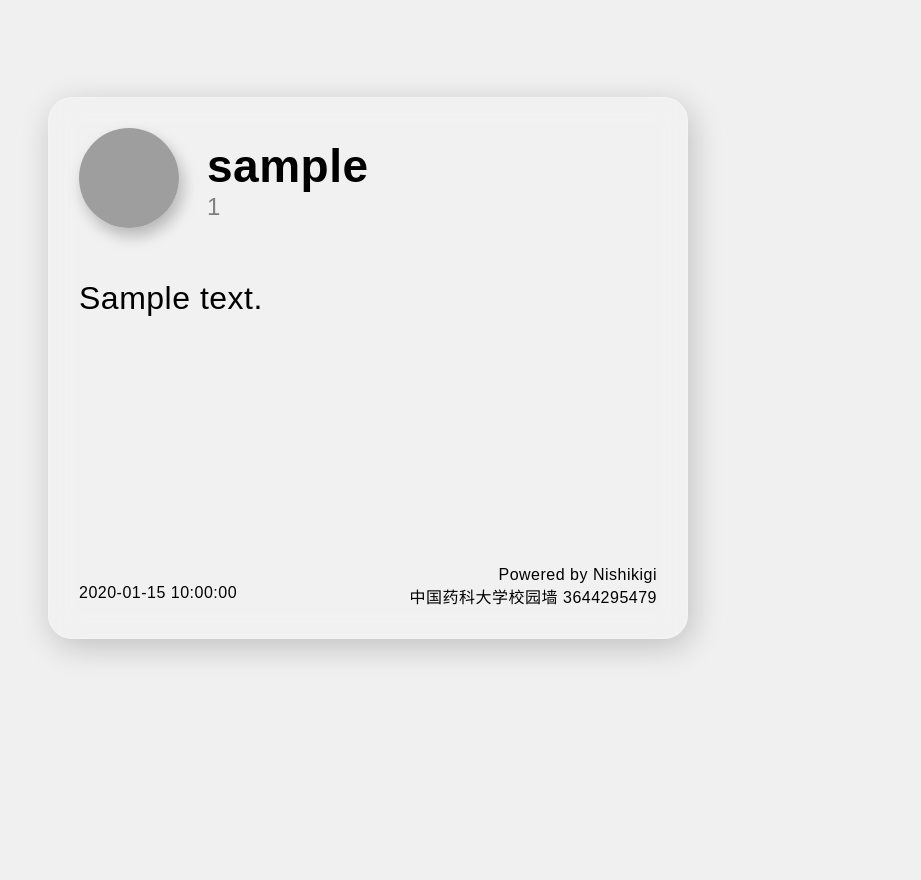
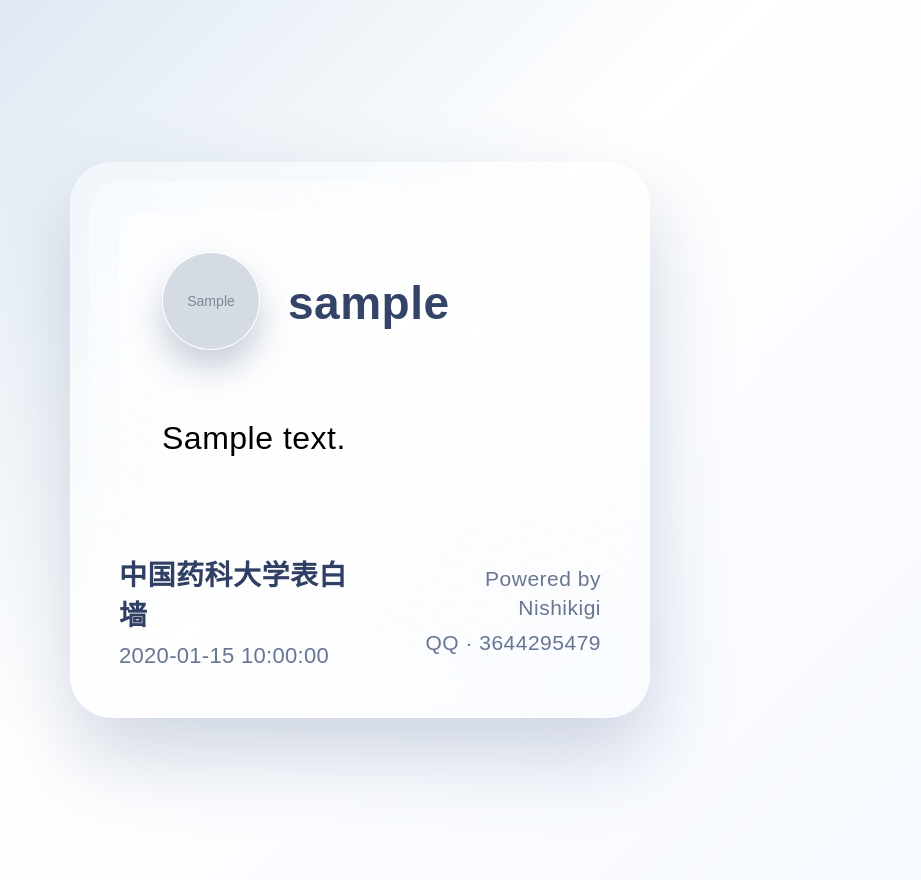
Before and after one commit to sx120609/Nishikigi, a Python web app: template templates/normal.html in a window 1280 px wide. Shown: the whole page, without its empty margins (0-921 px from the left). Before the commit the page ends 658 px from the top, so only its background shows below. Run offline with Jinja, Linux system fonts and the light colour scheme; the template is opened without the code that fills it: most values are stand-ins (such as "Sample title", 1, 10 or a date in 2020); grey boxes marked "Sample" are stand-in pictures; grey boxes are pictures that could not be loaded.

Commit message:
Refine card spacing and bubble sizing

```diff
--- a/src/agent.py
+++ b/src/agent.py
@@ -38,7 +38,7 @@ def is_known_command(raw: str) -> bool:
 
 async def ai_suggest_intent(raw: str) -> dict:
     prompt = (
-        "你是“苏州实验中学校墙”的智能助手, 任务是把用户短文本映射为墙的命令或友好回复。"
+        "你是“中国药科大学表白墙”的智能助手, 任务是把用户短文本映射为墙的命令或友好回复。"
         '最终请返回 JSON: {"intent_candidates":[{"label":"","suggestion":"","confidence":"","reason":""}]}\n\n'
         f"墙的指令和说明:  \n"
         f"#帮助:  查看使用说明。\n"
--- a/src/core.py
+++ b/src/core.py
@@ -251,6 +251,7 @@ async def end(msg: PrivateMessage):
         user=None if ses.anonymous else msg.sender,
         contents=ses.contents,
         admin=any(map(lambda v: v["user_id"] == msg.sender.user_id, vips)),
+        avatar_seed=msg.sender.user_id if ses.anonymous else None,
     )
 
     await msg.reply(
--- a/templates/normal.html
+++ b/templates/normal.html
@@ -5,62 +5,104 @@
     <style>
         body {
             font-family: "SF Pro", "PingFang SC", "Apple Color Emoji", Arial, sans-serif;
-            align-items: center;
             width: 720px;
             min-height: 720px;
-            background-color: #f0f0f0;
+            margin: 0;
+            background: linear-gradient(135deg, #dfe9f3 0%, #ffffff 35%, #f2f6ff 100%);
             display: flex;
+            align-items: center;
             justify-content: center;
             letter-spacing: 0.5px;
+            padding: 80px 0;
         }
         .card {
+            position: relative;
+            width: 580px;
+            min-height: 520px;
+            border-radius: 42px;
+            padding: 48px;
+            box-sizing: border-box;
+            background: linear-gradient(145deg, rgba(255, 255, 255, 0.38), rgba(255, 255, 255, 0.06));
+            box-shadow: 0 36px 80px rgba(62, 93, 136, 0.25);
+            border: 1px solid rgba(255, 255, 255, 0.32);
+            backdrop-filter: blur(28px) saturate(140%);
+            -webkit-backdrop-filter: blur(28px) saturate(140%);
+        }
+        .card::before {
+            content: "";
+            position: absolute;
+            inset: 18px;
+            border-radius: 34px;
+            background: radial-gradient(circle at 30% 20%, rgba(255, 255, 255, 0.45), transparent 60%),
+                        radial-gradient(circle at 85% 35%, rgba(255, 255, 255, 0.28), transparent 55%),
+                        linear-gradient(160deg, rgba(255, 255, 255, 0.24), rgba(255, 255, 255, 0.02));
+            pointer-events: none;
+            mix-blend-mode: screen;
+        }
+        .card-inner {
+            position: relative;
+            z-index: 1;
             display: flex;
             flex-direction: column;
-            margin: 40px;
-            padding: 30px;
-            width: 100%;
-            min-height: 480px;
-            justify-content: space-between;
-            z-index: 1;
-            background: rgba(255, 255, 255, 0.12);
-            border-radius: 24px;
-            box-shadow: 4px 8px 32px rgba(0, 0, 0, 0.2);
-            backdrop-filter: blur(15px);
-            -webkit-backdrop-filter: blur(15px);
-            border: 1px solid rgba(255, 255, 255, 0.2);
+            min-height: 100%;
+            justify-content: flex-start;
+            gap: 48px;
         }
         .user {
             display: flex;
             align-items: center;
-            margin-bottom: 24px;
+            margin-bottom: 32px;
         }
         .avatar img {
-            width: 100px;
-            height: 100px;
+            width: 96px;
+            height: 96px;
             margin-right: 28px;
             border-radius: 50%;
             object-fit: cover;
-            box-shadow: 4px 8px 16px rgba(0,0,0,0.25);       /* 再加一点阴影层次 */
+            box-shadow: 0 18px 32px rgba(44, 66, 109, 0.25);
+            border: 1px solid rgba(255, 255, 255, 0.55);
+        }
+        .messages {
+            display: flex;
+            flex-direction: column;
+            gap: 24px;
+            align-items: flex-start;
         }
         .message {
-            display: inline-block;
-            max-width: 100%;
-            border-radius: 24px;
-            margin-bottom: 18px;
-            line-height: 1.5;
+            display: flex;
+            width: 100%;
+        }
+        .bubble {
+            display: inline-flex;
+            flex-direction: column;
+            align-items: flex-start;
+            border-radius: 26px;
+            line-height: 1.55;
             font-size: 32px;
             word-wrap: break-word;
+            word-break: break-word;
+            text-align: left;
+            max-width: 100%;
+            background: transparent;
         }
-        .message_border {
-            padding: 6px 14px;
-            background: rgba(255, 255, 255, 0.05);
-            box-shadow: 4px 8px 20px rgba(0, 0, 0, 0.2);
-            backdrop-filter: blur(15px);
-            -webkit-backdrop-filter: blur(15px);
-            border: 1px solid rgba(255, 255, 255, 0.2);
+        .bubble--text {
+            padding: 22px 28px;
+            background: linear-gradient(120deg, rgba(255, 255, 255, 0.42), rgba(255, 255, 255, 0.16));
+            box-shadow: 0 20px 40px rgba(74, 106, 157, 0.22);
+            backdrop-filter: blur(22px);
+            -webkit-backdrop-filter: blur(22px);
+            border: 1px solid rgba(255, 255, 255, 0.34);
+            max-width: min(520px, 100%);
         }
-        .message img {
-            max-width: 480px;
+        .bubble--media {
+            padding: 0;
+            max-width: min(520px, 100%);
+            background: none;
+            box-shadow: none;
+            border: none;
+        }
+        .bubble img {
+            max-width: 520px;
             border-radius: 24px;
             display: block;
             margin: 8px 0px;
@@ -78,6 +120,47 @@
             padding: 0 !important;
             transform: translateY(-0.1em);
         }
+        .card-content {
+            padding: 40px 42px;
+            border-radius: 28px;
+            background: linear-gradient(165deg, rgba(255, 255, 255, 0.45), rgba(255, 255, 255, 0.08));
+            border: 1px solid rgba(255, 255, 255, 0.42);
+            box-shadow: inset 0 1px 0 rgba(255, 255, 255, 0.55), inset 0 -1px 0 rgba(255, 255, 255, 0.18);
+            display: flex;
+            flex-direction: column;
+            gap: 28px;
+        }
+        .footer {
+            margin-top: auto;
+            display: flex;
+            justify-content: space-between;
+            align-items: center;
+            gap: 32px;
+            color: rgba(40, 60, 100, 0.7);
+        }
+        .footer-info {
+            display: flex;
+            flex-direction: column;
+            gap: 10px;
+        }
+        .footer-brand {
+            font-size: 28px;
+            font-weight: 600;
+            color: rgba(30, 48, 88, 0.92);
+        }
+        .footer-date {
+            font-size: 22px;
+            letter-spacing: 0.3px;
+        }
+        .footer-meta {
+            display: flex;
+            flex-direction: column;
+            align-items: flex-end;
+            gap: 6px;
+            font-size: 21px;
+            line-height: 1.4;
+            text-align: right;
+        }
         .rainbow {
             background: linear-gradient(90deg, #fbc2eb, #a6c1ee);
             -webkit-background-clip: text;
@@ -85,39 +168,27 @@
             color: transparent;
             text-shadow: 0 2px 20px rgba(0, 114, 255, 0.15);
         }
-
-        .blur-bg {
-            width: 100%;
-            position: absolute;
-            background: radial-gradient(at 30% 30%, rgba(255, 0, 150, 0.1), transparent 60%),
-                        radial-gradient(at 70% 70%, rgba(0, 200, 255, 0.15), transparent 60%),
-                        radial-gradient(at 50% 50%, rgba(255, 255, 0, 0.15), transparent 60%);
-            filter: blur(100px);
-            z-index: -1;
-        }
     </style>
 </head>
 
 <body>
-<div class="blur-bg"></div>
 <div class="card">
-    <div>
+    <div class="card-inner">
+        <div class="card-content">
             <div class="user">
                 <div class="avatar">
-                <img src="https://q1.qlogo.cn/g?b=qq&nk={{ user_id }}&s=100" alt="头像">
+                    <img src="{{ avatar_src }}" alt="头像">
                 </div>
-            <div >
-                <div class="{% if admin %}rainbow{% endif %}" style="font-size: 46px; font-weight: bold;">
+                <div>
+                    <div class="{% if admin %}rainbow{% endif %}" style="font-size: 46px; font-weight: 600; color: rgba(30, 48, 88, 0.9);">
                         {{ username }}
-                </div>
-                <div style="font-size: 24px; color: gray;">
-                {{ user_id }}
                     </div>
                 </div>
             </div>
-        <br/>
+            <div class="messages">
                 {% for items in contents %}
-            <div class="message {% if items[0] == '' %}message_border{% endif %}" >
+                    <div class="message">
+                        <div class="bubble {% if items[0] == '' %}bubble--text{% else %}bubble--media{% endif %}">
                             {% for item in items[1:] %}
                                 {% if item.startswith('file://') %}
                                     <img src="{{ item[7:] }}" alt="图片跑路了">
@@ -130,17 +201,20 @@
                                 {% endif %}
                             {% endfor %}
                         </div>
-            <br/>
+                    </div>
                 {% endfor %}
             </div>
+        </div>
 
-    <div>
-        <div style="display: flex; justify-content: right; margin-top: 42px">
-            Powered by Nishikigi
+        <div class="footer">
+            <div class="footer-info">
+                <div class="footer-brand">中国药科大学表白墙</div>
+                <div class="footer-date">{{ date }}</div>
             </div>
-        <div style="display: flex; justify-content: space-between;">
-            <div> {{ date }}</div>
-            <div>中国药科大学校园墙 3644295479</div>
+            <div class="footer-meta">
+                <div>Powered by Nishikigi</div>
+                <div>QQ · 3644295479</div>
+            </div>
         </div>
     </div>
 </div>
```
Also changed, not shown: src/image.py (+251 -32 lines), templates/anonymous.html (+132 -54 lines). Lines whose indentation alone changed are shown as unchanged.
